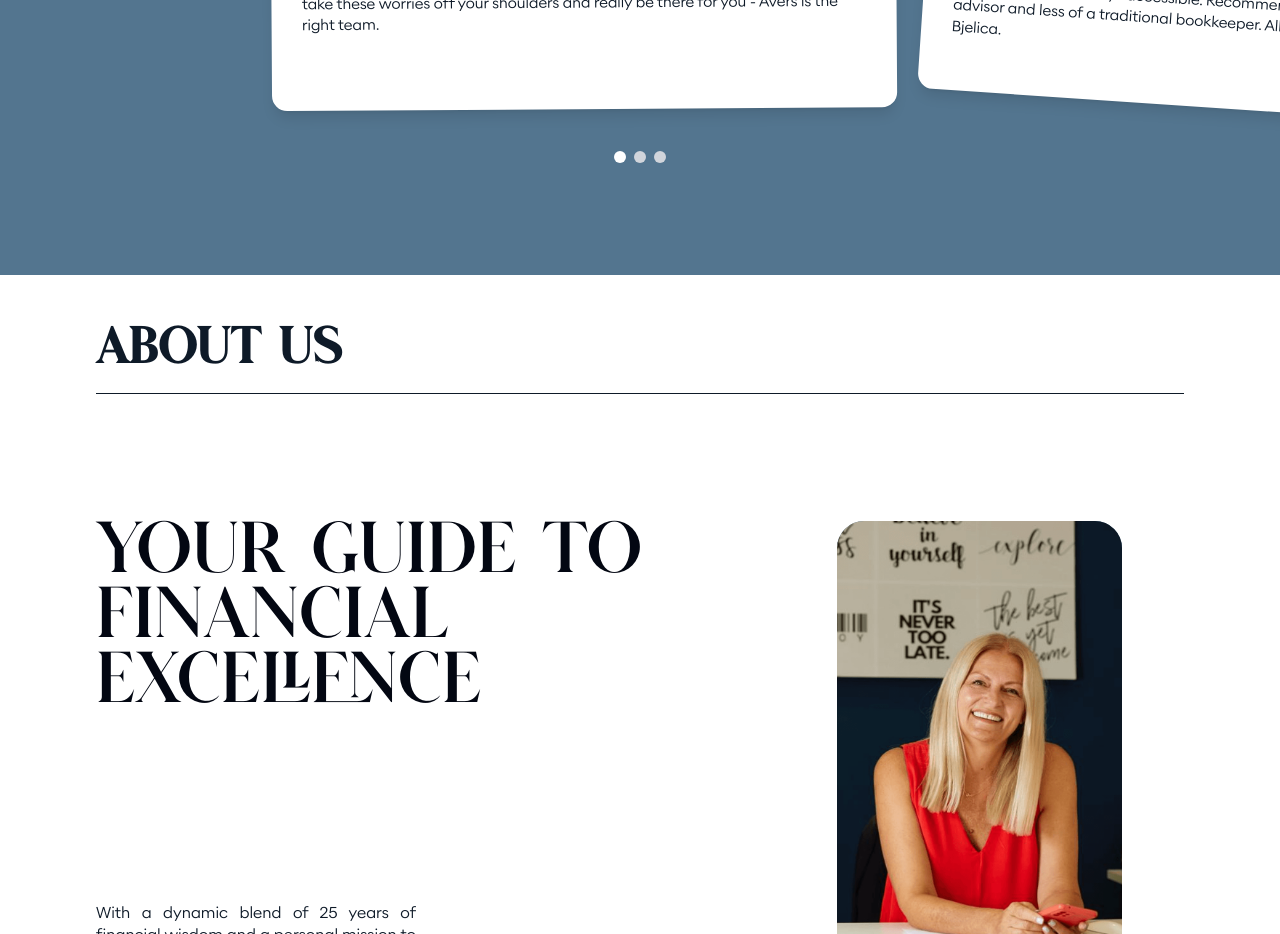
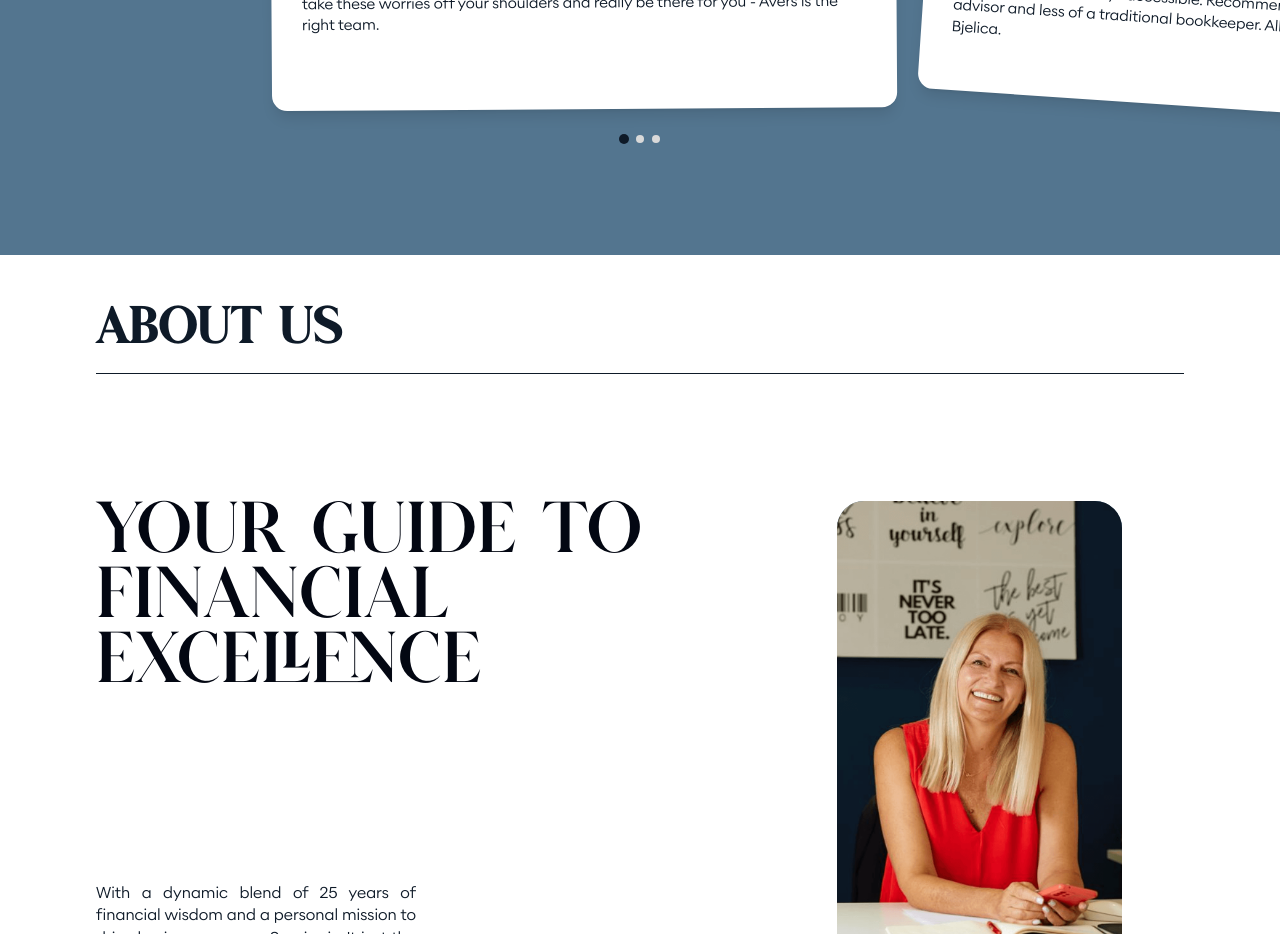
Before and after one commit to IBjelica/avers, a Next.js app: page / in a window 1280 px wide. Shown: the part 2800-3734 px from the top of the page. Built offline with nearby package versions, Linux system fonts and the light colour scheme.

Commit message:
Testimonials - rotating animation on drag

```diff
--- a/src/components/ui/carousel.tsx
+++ b/src/components/ui/carousel.tsx
@@ -1,8 +1,6 @@
 import * as React from "react"
 import useEmblaCarousel, { type EmblaPluginType } from "embla-carousel-react"
-import Autoplay from 'embla-carousel-autoplay'
 import { cn } from "@/lib/utils"
-import { Button } from "@/components/ui/button"
 
 type CarouselApi = ReturnType<typeof useEmblaCarousel>[1]
 type CarouselOptions = NonNullable<Parameters<typeof useEmblaCarousel>[0]>
@@ -28,42 +26,17 @@ interface CarouselDotButtonProps {
   index: number
 }
 
-const CarouselDotButton: React.FC<CarouselDotButtonProps> = ({ index }) => {
-  const { api } = useCarousel();
-  const [selected, setSelected] = React.useState(false);
+const CarouselContext = React.createContext<CarouselContextProps | null>(null)
 
-  React.useEffect(() => {
-    if (!api) return;
+function useCarousel() {
+  const context = React.useContext(CarouselContext)
 
-    const onSelect = () => {
-      const currentIndex = api.selectedScrollSnap();
-      setSelected(currentIndex === index);
-    };
+  if (!context) {
+    throw new Error("useCarousel must be used within a <Carousel />")
+  }
 
-    api.on('select', onSelect);
-    onSelect();
-
-    return () => {
-      api.off('select', onSelect);
-    };
-  }, [api, index]);
-
-  const onClick = React.useCallback(() => {
-    if (!api) return;
-    api.scrollTo(index);
-  }, [api, index]);
-
-  return (
-    <button
-      className={cn(
-        'w-3 h-3 rounded-full transition-none',
-        selected ? 'bg-white' : 'bg-gray-300 hover:bg-gray-400'
-      )}
-      onClick={onClick}
-      aria-label={`Go to slide ${index + 1}`}
-    />
-  );
-};
+  return context
+}
 
 const Carousel = React.forwardRef<
   HTMLDivElement,
@@ -124,17 +97,13 @@ const Carousel = React.forwardRef<
     )
 
     React.useEffect(() => {
-      if (!api || !setApi) {
-        return
-      }
+      if (!api || !setApi) return
 
       setApi(api)
     }, [api, setApi])
 
     React.useEffect(() => {
-      if (!api) {
-        return
-      }
+      if (!api) return
 
       onSelect(api)
       api.on("select", onSelect)
@@ -150,10 +119,9 @@ const Carousel = React.forwardRef<
       <CarouselContext.Provider
         value={{
           carouselRef,
-          api: api,
+          api: api!,
           opts,
-          orientation:
-            orientation || (opts?.axis === "y" ? "vertical" : "horizontal"),
+          orientation: orientation || "horizontal",
           scrollPrev,
           scrollNext,
           scrollTo,
@@ -216,10 +184,6 @@ const CarouselItem = React.forwardRef<
     const updateRotation = () => {
       if (!itemRef.current) return
 
-      const engine = api.internalEngine()
-      const location = engine.location.get()
-      const target = engine.target.get()
-      const scrollProgress = api.scrollProgress()
       const slideNodes = api.slideNodes()
       const itemIndex = slideNodes.findIndex(node => node === itemRef.current)
 
@@ -321,127 +285,63 @@ const CarouselItem = React.forwardRef<
 })
 CarouselItem.displayName = "CarouselItem"
 
-const CarouselPrevious = React.forwardRef<
-  HTMLButtonElement,
-  React.ComponentProps<typeof Button>
->(({ className, variant = "ghost", size = "icon", ...props }, ref) => {
-  const { orientation, scrollPrev, canScrollPrev } = useCarousel()
+const CarouselDotButton: React.FC<CarouselDotButtonProps> = ({ index }) => {
+  const { api } = useCarousel();
+  const [selected, setSelected] = React.useState(false);
+
+  React.useEffect(() => {
+    if (!api) return;
+
+    const onSelect = () => {
+      const currentIndex = api.selectedScrollSnap();
+      setSelected(currentIndex === index);
+    };
+
+    api.on('select', onSelect);
+    onSelect();
+
+    return () => {
+      api.off('select', onSelect);
+    };
+  }, [api, index]);
+
+  const onClick = React.useCallback(() => {
+    if (!api) return;
+    api.scrollTo(index);
+  }, [api, index]);
 
   return (
-    <Button
-      ref={ref}
-      variant={variant}
-      size={size}
+    <button
       className={cn(
-        "h-10 w-10 rounded-full flex items-center justify-center bg-transparent hover:bg-transparent",
-        orientation === "horizontal"
-          ? "-left-12 top-1/2"
-          : "-top-12 left-1/2 rotate-90",
-        className
+        'w-2 h-2 rounded-full transition-all duration-300',
+        selected ? 'bg-[#0E1A28] scale-125' : 'bg-[#D9D9D9] hover:bg-[#0E1A28] hover:opacity-50'
       )}
-      disabled={!canScrollPrev}
-      onClick={scrollPrev}
-      {...props}
-    >
-      <svg
-        width="40"
-        height="40"
-        viewBox="0 0 40 40"
-        fill="none"
-        xmlns="http://www.w3.org/2000/svg"
-        className="transition-colors group"
-      >
-        <path
-          d="M25 10L15 20L25 30"
-          stroke="#0E1A28"
-          strokeWidth="5"
-          strokeLinecap="round"
-          strokeLinejoin="round"
-          className="transition-colors group-hover:stroke-white"
-        />
-      </svg>
-      <span className="sr-only">Previous slide</span>
-    </Button>
-  )
-})
-CarouselPrevious.displayName = "CarouselPrevious"
-
-const CarouselNext = React.forwardRef<
-  HTMLButtonElement,
-  React.ComponentProps<typeof Button>
->(({ className, variant = "ghost", size = "icon", ...props }, ref) => {
-  const { orientation, scrollNext, canScrollNext } = useCarousel()
-
-  return (
-    <Button
-      ref={ref}
-      variant={variant}
-      size={size}
-      className={cn(
-        "h-10 w-10 rounded-full flex items-center justify-center bg-transparent hover:bg-transparent",
-        orientation === "horizontal"
-          ? "-right-12 top-1/2"
-          : "-bottom-12 left-1/2 rotate-90",
-        className
-      )}
-      disabled={!canScrollNext}
-      onClick={scrollNext}
-      {...props}
-    >
-      <svg
-        width="40"
-        height="40"
-        viewBox="0 0 40 40"
-        fill="none"
-        xmlns="http://www.w3.org/2000/svg"
-        className="rotate-180 transition-colors group"
-      >
-        <path
-          d="M25 10L15 20L25 30"
-          stroke="#0E1A28"
-          strokeWidth="5"
-          strokeLinecap="round"
-          strokeLinejoin="round"
-          className="transition-colors group-hover:stroke-white"
-        />
-      </svg>
-      <span className="sr-only">Next slide</span>
-    </Button>
-  )
-})
-CarouselNext.displayName = "CarouselNext"
+      onClick={onClick}
+      aria-label={`Go to slide ${index + 1}`}
+    />
+  );
+};
 
 const CarouselDots = React.forwardRef<
   HTMLDivElement,
   React.HTMLAttributes<HTMLDivElement>
 >(({ className, ...props }, ref) => {
   const { api } = useCarousel()
-  const [, setSelectedIndex] = React.useState(0)
-  const [slideCount, setSlideCount] = React.useState(0)
+  const [slides, setSlides] = React.useState<number>(0)
 
   React.useEffect(() => {
     if (!api) return
 
-    setSlideCount(api.scrollSnapList().length)
-    const onSelect = () => {
-      setSelectedIndex(api.selectedScrollSnap())
-    }
-
-    api.on("select", onSelect)
-    return () => {
-      api.off("select", onSelect)
-    }
+    setSlides(api.scrollSnapList().length)
   }, [api])
-
-  if (slideCount === 0) return null
 
   return (
     <div
       ref={ref}
-      className={cn("flex items-center justify-center gap-2 mt-8", className)}
+      className={cn("flex justify-center gap-2 mt-4", className)}
       {...props}
     >
-      {Array.from({ length: slideCount }).map((_, index) => (
+      {Array.from({ length: slides }).map((_, index) => (
         <CarouselDotButton key={index} index={index} />
       ))}
     </div>
@@ -449,24 +349,9 @@ const CarouselDots = React.forwardRef<
 })
 CarouselDots.displayName = "CarouselDots"
 
-const CarouselContext = React.createContext<CarouselContextProps | null>(null)
-
-function useCarousel() {
-  const context = React.useContext(CarouselContext)
-
-  if (!context) {
-    throw new Error("useCarousel must be used within a <Carousel />")
-  }
-
-  return context
-}
-
 export {
   Carousel,
   CarouselContent,
   CarouselItem,
-  CarouselPrevious,
-  CarouselNext,
   CarouselDots,
-  Autoplay,
 }
```
